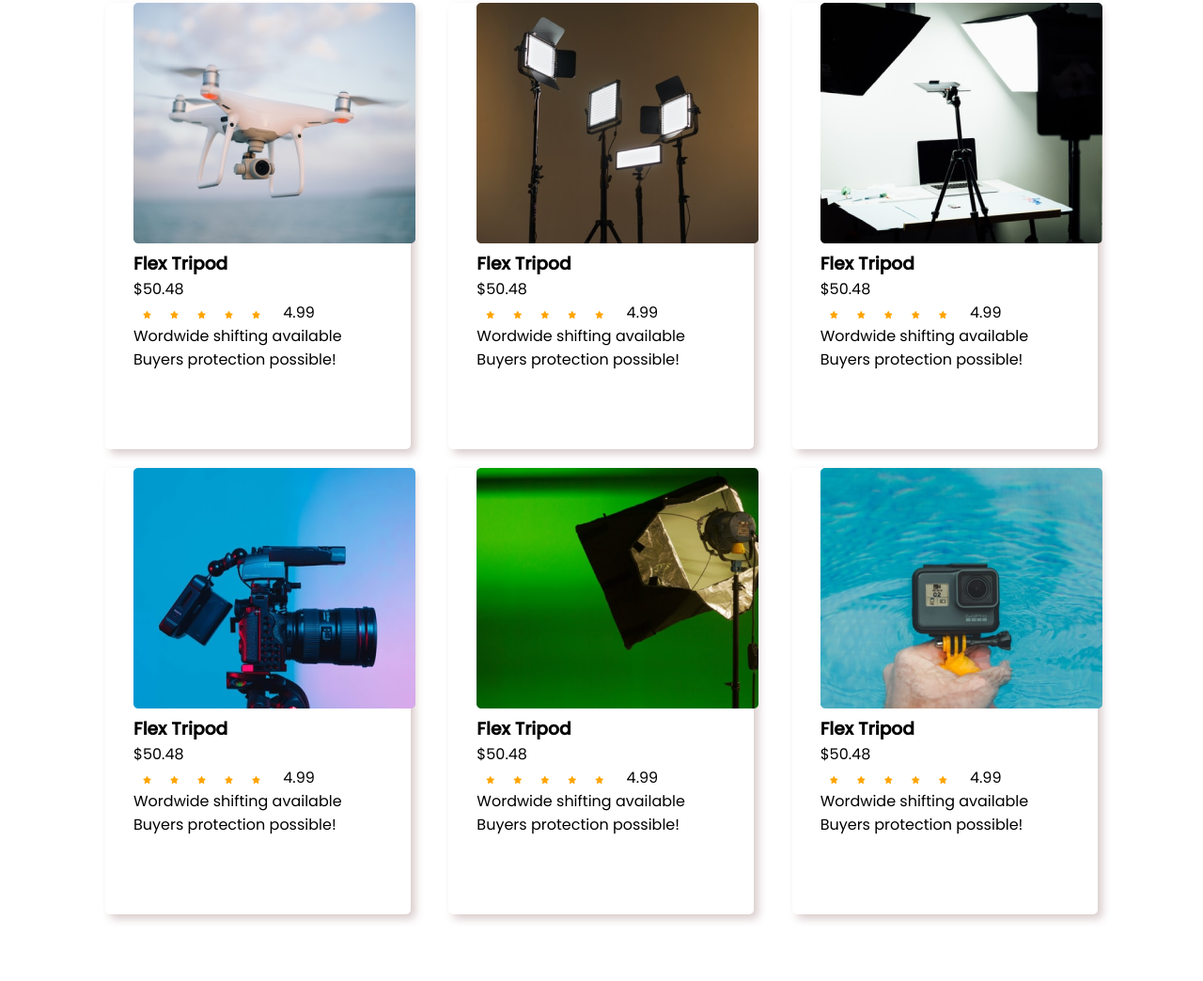
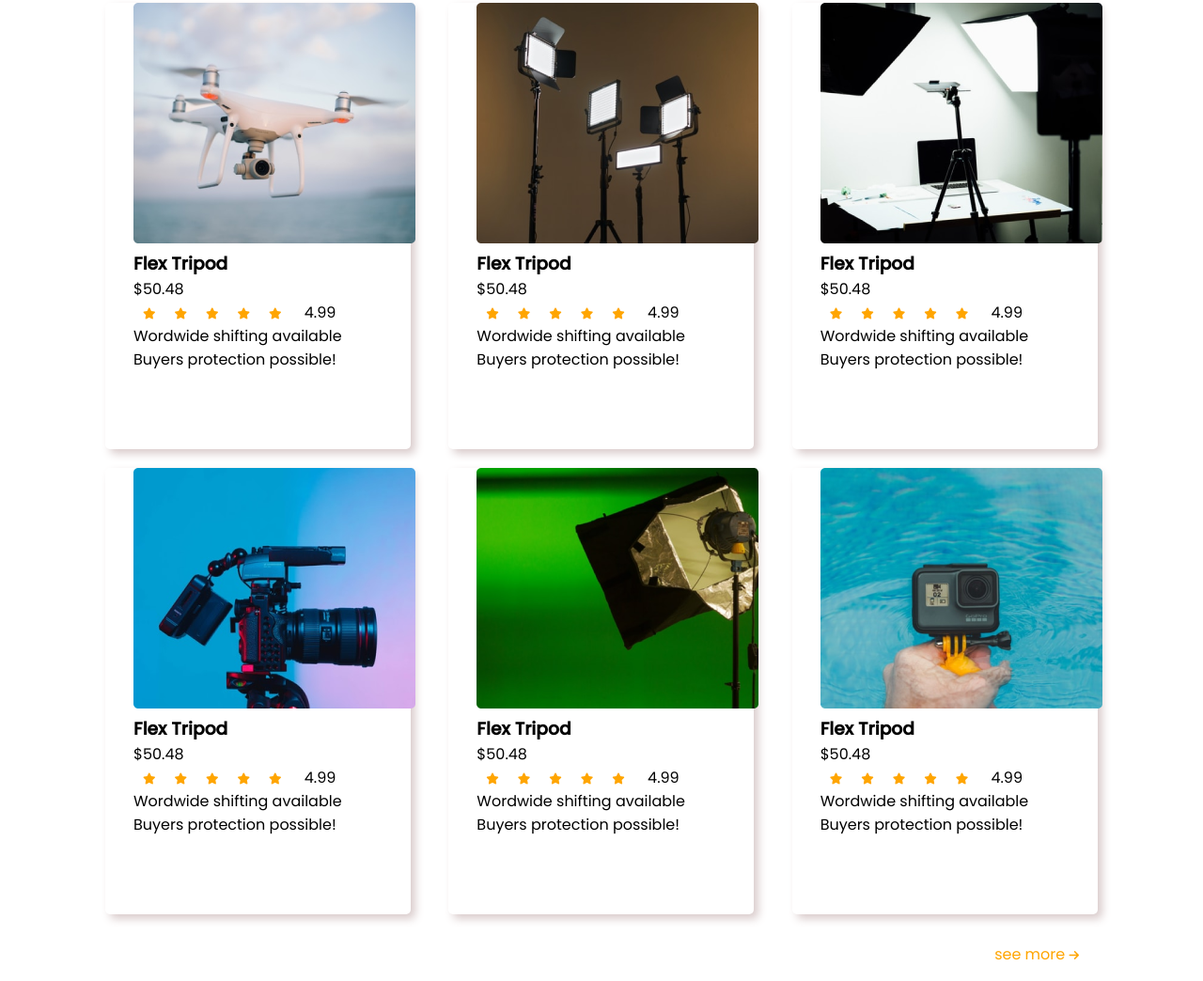
Before and after one commit to jasim-uddim/influencer-gear, a plain HTML site: page index.html in a window 1280 px wide. Shown: the part 1045-2089 px from the top of the page at 94% size. Before the commit the page ends 2034 px from the top, so only its background shows below. Drawn offline with Linux system fonts and the light colour scheme.

Commit message:
location

```diff
--- a/index.html
+++ b/index.html
@@ -250,6 +250,10 @@
             </article>
           </div>
         </div>
+        <p class="deraction">
+          see more
+          <i class="fas fa-arrow-right"></i>
+        </p>
       </section>
     </main>
     <!-- main part start -->
--- a/style.css
+++ b/style.css
@@ -72,10 +72,16 @@ ul li {
   box-shadow: 5px 5px 10px rgb(218, 204, 204);
 }
 .fas {
-  font-size: 8px;
+  font-size: 12px;
   color: orange;
   margin: 0;
   padding: 0;
+}
+.deraction {
+  text-align: right;
+  color: orange;
+  margin-top: 30px;
+  margin-right: 60px;
 }
 @media only screen and (max-width: 800px) {
   .header-top {
```
